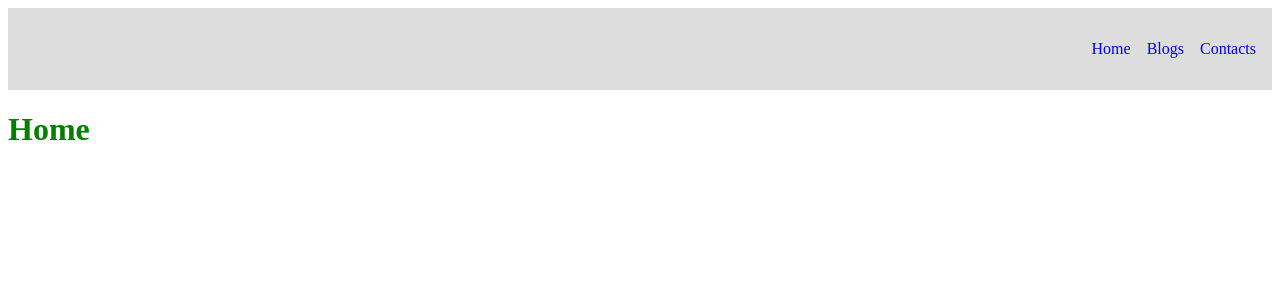
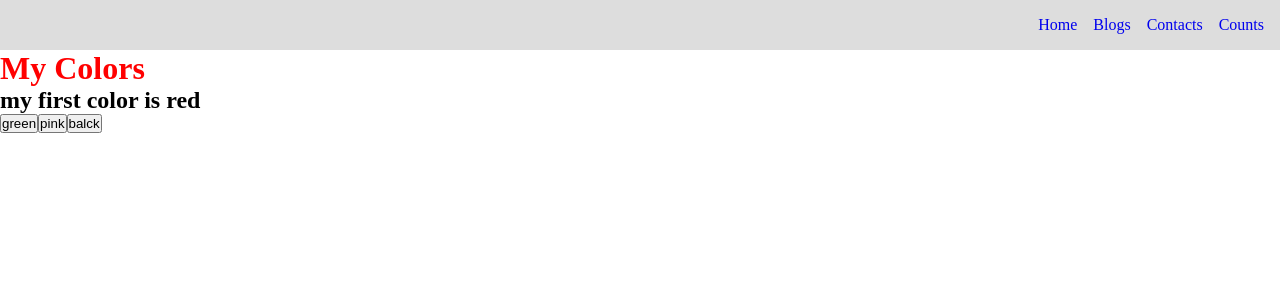
Before and after one commit to AaronSala/starter, a React (Create React App) app: page / in a window 1280 px wide. Shown: the top 300 px of the page. Built offline with nearby package versions, Linux system fonts and the light colour scheme.

Commit message:
useEffect revised

```diff
--- a/src/App.js
+++ b/src/App.js
@@ -3,8 +3,8 @@ import { BrowserRouter, Routes, Route } from "react-router-dom";
 import Layout from "./pages/Layout";
 import Home from "./pages/Home";
 import Blogs from "./pages/Blogs";
+import Counts from "./pages/Counts";
 import Contacts from "./pages/Contacts";
-import NoPage from "./pages/NoPage";
 
 function App() {
   return (
@@ -14,7 +14,7 @@ function App() {
           <Route index element={<Home />} />
           <Route path="blogs" element={<Blogs />} />
           <Route path="contacts" element={<Contacts />} />
-          <Route path="*" element={<NoPage />} />
+          <Route path="counts" element={<Counts />} />
         </Route>
       </Routes>
     </BrowserRouter>
--- a/src/pages/Blogs.js
+++ b/src/pages/Blogs.js
@@ -1,5 +1,15 @@
+import { useState, useEffect } from "react";
+
 function Blogs() {
-  return <h1>Blog Articles</h1>;
+  const [timer, setTimer] = useState(0);
+  useEffect(() => {
+   let timed = setTimeout(() => {
+      setTimer((timer) => timer + 1);
+    }, 1000);
+      return()=>{clearTimeout(timed)}
+  }, []);
+
+    return <h1>Have rendere { timer} times</h1>;
 }
 
 export default Blogs;
--- /dev/null
+++ b/src/pages/Counts.js
@@ -0,0 +1,29 @@
+import { useState, useEffect } from "react";
+function Counts() {
+  const [count, setCount] = useState(0);
+  const [calculation, setCalculaton] = useState(0);
+  const [peny, setPeny] = useState(1);
+
+  useEffect(() => {
+    if (count > 0) {
+      setCalculaton(count * 1); // Update calculation based on count
+      if (count === 1) {
+        // Check if this is the first click
+        setPeny(1); // Update peny to 2 on first click
+      } else {
+        setPeny((prevPeny) => prevPeny * 2); // Otherwise, double peny
+      }
+    }
+  }, [count]);
+
+  return (
+    <>
+      <h1>Count: {count}</h1>
+      <h1>peny: {peny}</h1>
+      <button onClick={() => setCount((c) => c + 1)}>Start count</button>
+      <p>Calculation: {calculation}</p>
+    </>
+  );
+}
+
+export default Counts;
--- a/src/pages/Home.js
+++ b/src/pages/Home.js
@@ -1,9 +1,38 @@
+import { useState } from "react";
+
 const Home = () => {
+  const [color, setColor] = useState("red");
+
   return (
     <>
+      <h1 className="header">My Colors</h1>
+      <h2>my first color is {color}</h2>
+      <button
+        onClick={() => {
+          setColor("green");
+          document.body.style.backgroundColor = "green";
+        }}
+      >
+        green
+      </button>
 
-        <h1 className="header">Home</h1>
+      <button
+        onClick={() => {
+          setColor("pink");
+          document.body.style.backgroundColor = "pink";
+        }}
+      >
+        pink
+      </button>
 
+      <button
+        onClick={() => {
+          setColor("black");
+          document.body.style.backgroundColor = "black";
+        }}
+      >
+        balck
+      </button>
     </>
   );
 };
--- a/src/pages/Layout.js
+++ b/src/pages/Layout.js
@@ -15,6 +15,9 @@ const Layout = () => {
           <li>
             <Link to="/contacts">Contacts</Link>
           </li>
+          <li>
+            <Link to="/counts">Counts</Link>
+          </li>
         </ul>
       </nav>
       <Outlet />
--- a/src/pages/NoPage.js
+++ /dev/null
@@ -1,5 +0,0 @@
-function NoPage() {
-    return ( <h1>404</h1> );
-}
-
-export default NoPage;
--- a/src/pages/index.css
+++ b/src/pages/index.css
@@ -1,4 +1,8 @@
-
+*{
+    padding: 0;
+    margin: 0;
+    box-sizing: border-box;
+}
 
 .nav {
     background: #444;
@@ -9,7 +13,7 @@
 
 
  .header {
-     color: green;
+     color: red;
  }
 
  .container {
```
